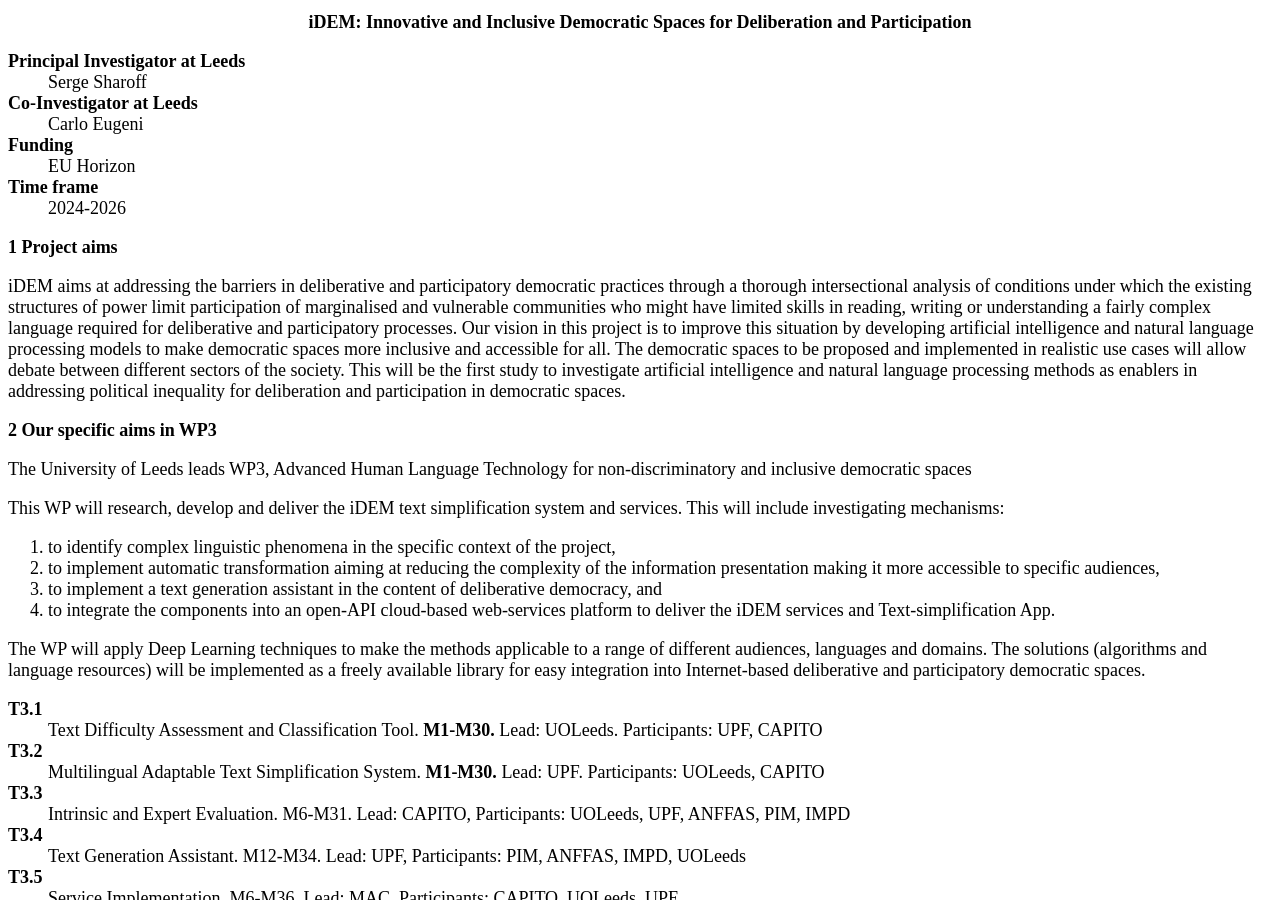
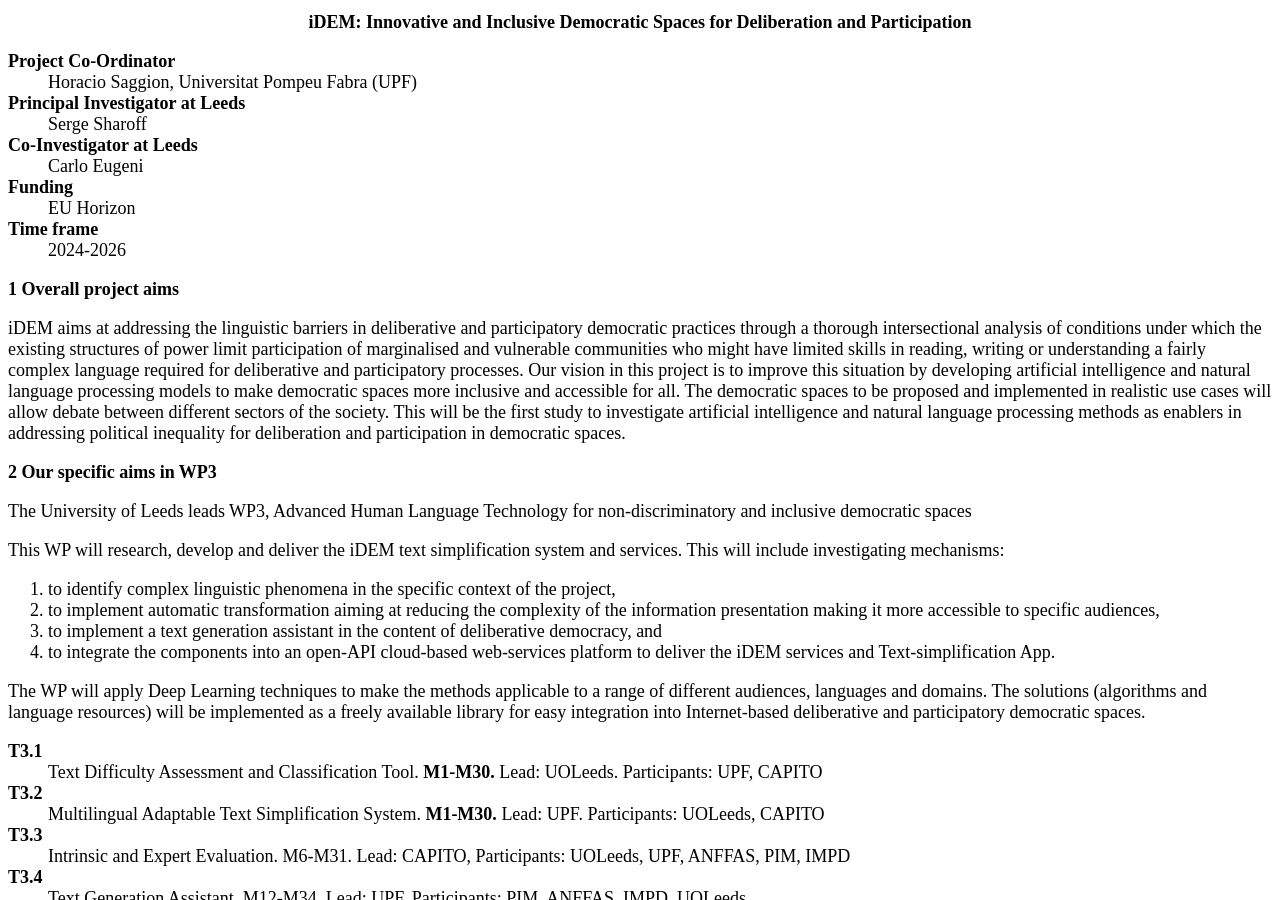
Before and after one commit to ssharoff/ssharoff.github.io, a Jekyll site: the page idem/index.html, which Jekyll copies as it is, in a window 1280 px wide and 900 px high. Built offline with Jekyll 4.4.1, drawn with Linux system fonts in a browser that asks for light colours; some of the changed text lies outside the part shown.

```diff
--- a/idem/index.html
+++ b/idem/index.html
@@ -3,7 +3,7 @@
 "http://www.w3.org/TR/xhtml1/DTD/xhtml1-strict.dtd">
 <html xmlns="http://www.w3.org/1999/xhtml" lang="en" xml:lang="en">
 <head>
-<!-- 2024-01-19 Fri 21:38 -->
+<!-- 2024-01-24 Wed 21:00 -->
 <meta http-equiv="Content-Type" content="text/html;charset=utf-8" />
 <meta name="viewport" content="width=device-width, initial-scale=1" />
 <title>iDEM: Innovative and Inclusive Democratic Spaces for Deliberation and Participation</title>
@@ -221,17 +221,18 @@
 <div id="content">
 <h1 class="title">iDEM: Innovative and Inclusive Democratic Spaces for Deliberation and Participation</h1>
 <dl class="org-dl">
+<dt>Project Co-Ordinator</dt><dd>Horacio Saggion, Universitat Pompeu Fabra (UPF)</dd>
 <dt>Principal Investigator at Leeds</dt><dd>Serge Sharoff</dd>
 <dt>Co-Investigator at Leeds</dt><dd>Carlo Eugeni</dd>
 <dt>Funding</dt><dd>EU Horizon</dd>
 <dt>Time frame</dt><dd>2024-2026</dd>
 </dl>
 
-<div id="outline-container-org6afd9be" class="outline-2">
-<h2 id="org6afd9be"><span class="section-number-2">1</span> Project aims</h2>
+<div id="outline-container-org028bbc4" class="outline-2">
+<h2 id="org028bbc4"><span class="section-number-2">1</span> Overall project aims</h2>
 <div class="outline-text-2" id="text-1">
 <p>
-iDEM aims at addressing the barriers in deliberative and participatory
+iDEM aims at addressing the linguistic  barriers in deliberative and participatory
 democratic practices through a thorough intersectional analysis of
 conditions under which the existing structures of power limit
 participation of marginalised and vulnerable communities who might have
@@ -249,8 +250,8 @@ inequality for deliberation and participation in democratic spaces.
 </div>
 </div>
 
-<div id="outline-container-org4d392c6" class="outline-2">
-<h2 id="org4d392c6"><span class="section-number-2">2</span> Our specific aims in WP3</h2>
+<div id="outline-container-orgcfeb2b5" class="outline-2">
+<h2 id="orgcfeb2b5"><span class="section-number-2">2</span> Our specific aims in WP3</h2>
 <div class="outline-text-2" id="text-2">
 <p>
 The University of Leeds leads WP3, Advanced Human Language Technology for non-discriminatory and inclusive democratic spaces
@@ -287,8 +288,8 @@ M6-M36. Lead: MAC. Participants: CAPITO, UOLeeds, UPF</dd>
 </div>
 
 
-<div id="outline-container-org13a4af7" class="outline-2">
-<h2 id="org13a4af7"><span class="section-number-2">3</span> Participants</h2>
+<div id="outline-container-org0488ffb" class="outline-2">
+<h2 id="org0488ffb"><span class="section-number-2">3</span> Participants</h2>
 <div class="outline-text-2" id="text-3">
 <table border="2" cellspacing="0" cellpadding="6" rules="groups" frame="hsides">
 
@@ -376,7 +377,7 @@ M6-M36. Lead: MAC. Participants: CAPITO, UOLeeds, UPF</dd>
 <div id="postamble" class="status">
 <p class="date">Date: 2024-2026</p>
 <p class="author">Author: Serge Sharoff</p>
-<p class="date">Created: 2024-01-19 Fri 21:38</p>
+<p class="date">Created: 2024-01-24 Wed 21:00</p>
 <p class="validation"><a href="https://validator.w3.org/check?uri=referer">Validate</a></p>
 </div>
 </body>
--- a/idem/index.org
+++ b/idem/index.org
@@ -6,13 +6,14 @@
 #+LATEX_HEADER: \usepackage{apalike}
 #+HTML_HEAD_EXTRA: <style>*{font-size: large;}</style>
 
+ + Project Co-Ordinator :: Horacio Saggion, Universitat Pompeu Fabra (UPF)
  + Principal Investigator at Leeds :: Serge Sharoff
  + Co-Investigator at Leeds :: Carlo Eugeni
  + Funding ::  EU Horizon
  + Time frame :: 2024-2026
 
-* Project aims
-iDEM aims at addressing the barriers in deliberative and participatory
+* Overall project aims
+iDEM aims at addressing the linguistic  barriers in deliberative and participatory
 democratic practices through a thorough intersectional analysis of
 conditions under which the existing structures of power limit
 participation of marginalised and vulnerable communities who might have
```
Also changed, not shown: webgenres/index.md (+6 -3 lines), webgenres/index.org (+4 -3 lines), 2 other files.
